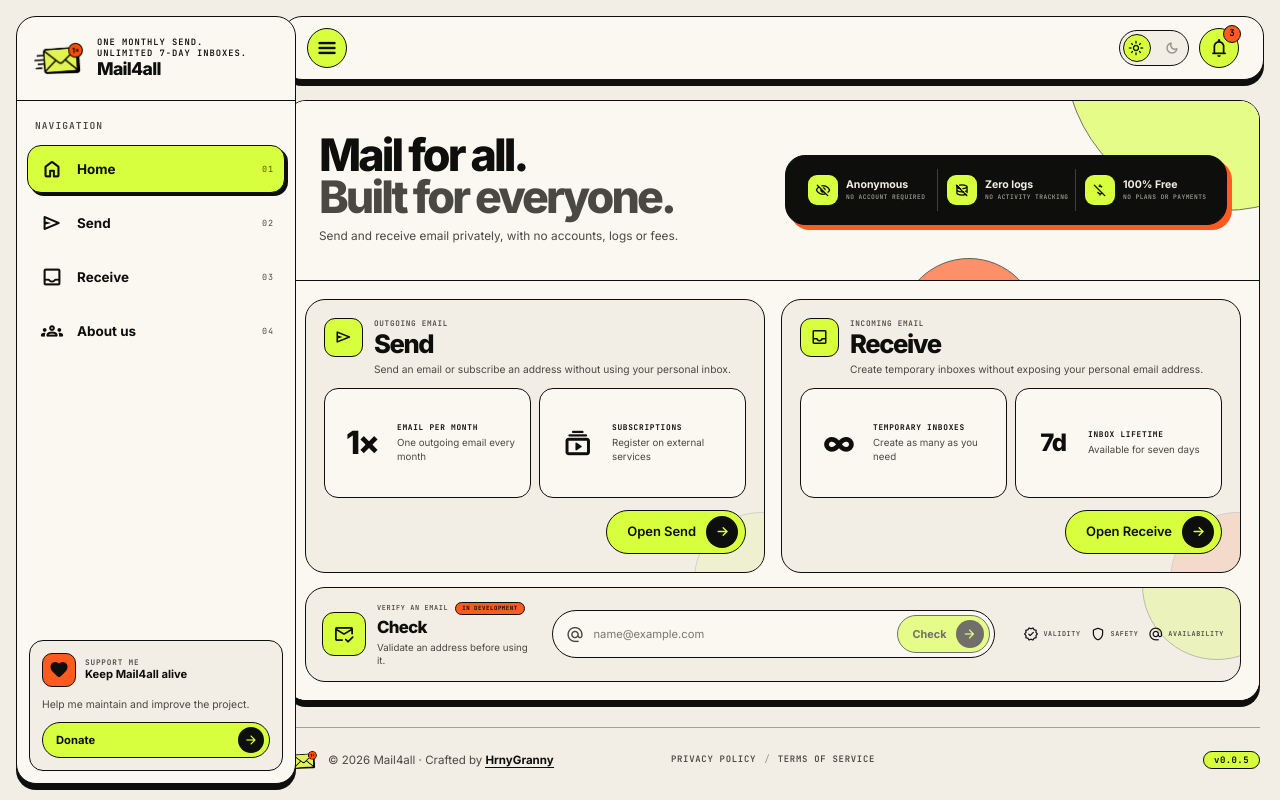
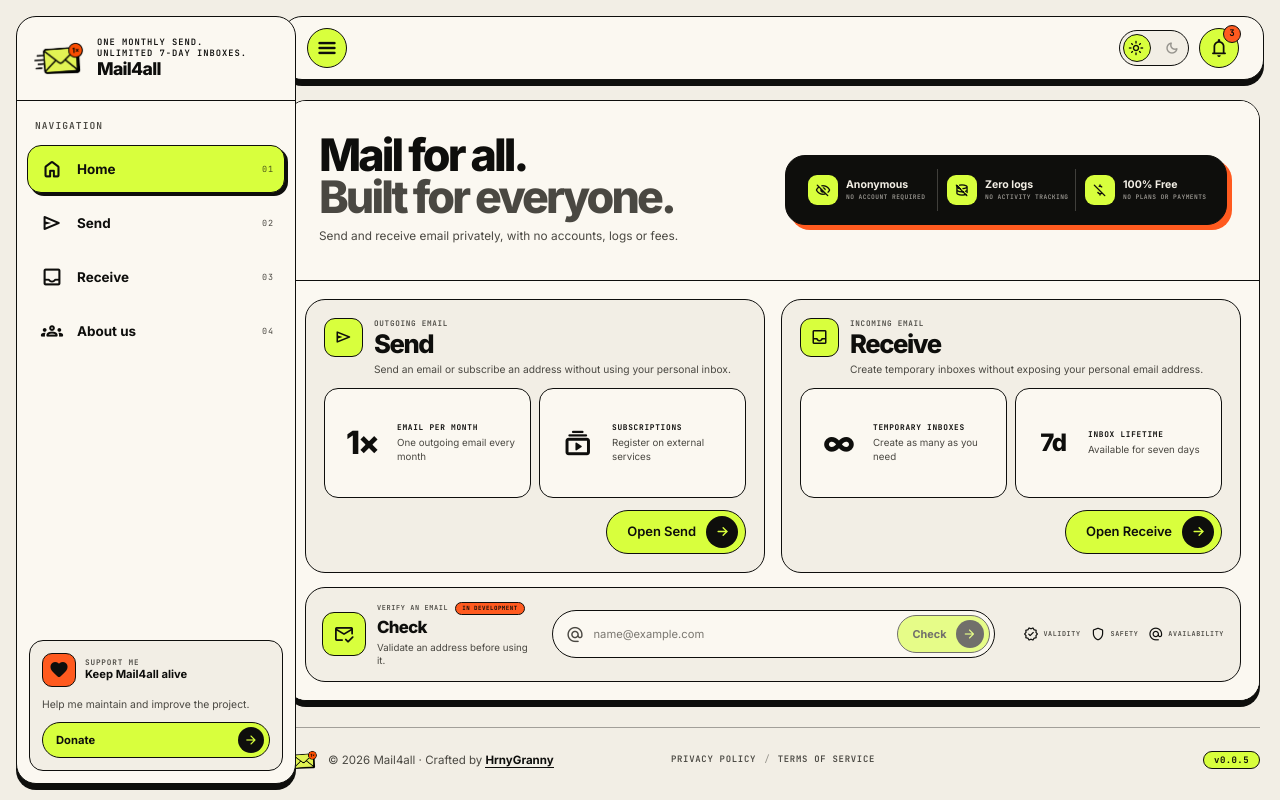
Before and after one commit to HrnyGranny/Mail4all, a Vue app in the folder Mail4all/frontend/: page / in a window 1280 px wide. Built offline with nearby package versions, Linux system fonts and the light colour scheme.

Commit message:
v0.0.6 - Scroll fixed + footer

```diff
--- a/Mail4all/frontend/src/components/sections/Home.vue
+++ b/Mail4all/frontend/src/components/sections/Home.vue
@@ -13,16 +13,6 @@ const handleSectionChange = (view) => {
     <article class="home-card">
       <!-- Hero -->
       <header class="home-hero">
-        <div
-          class="home-hero__shape home-hero__shape--chartreuse"
-          aria-hidden="true"
-        ></div>
-
-        <div
-          class="home-hero__shape home-hero__shape--orange"
-          aria-hidden="true"
-        ></div>
-
         <div class="container-fluid position-relative z-1 p-0">
           <div class="row align-items-center g-4">
             <div class="col-12 col-lg-5 col-xl-6">
@@ -275,11 +265,6 @@ const handleSectionChange = (view) => {
 
             <!-- Email checker -->
             <section class="home-checker">
-              <div
-                class="home-checker__decoration"
-                aria-hidden="true"
-              ></div>
-
               <div class="row align-items-center g-3 position-relative z-1">
                 <div class="col-12 col-md-4 col-xl-3">
                   <div class="home-checker__identity">
@@ -460,39 +445,6 @@ const handleSectionChange = (view) => {
   overflow: hidden;
 }
 
-.home-hero__shape {
-  position: absolute;
-
-  border: var(--border-width) solid var(--color-on-accent);
-  border-radius: 50%;
-
-  pointer-events: none;
-}
-
-.home-hero__shape--chartreuse {
-  top: -210px;
-  right: -125px;
-
-  width: 320px;
-  height: 320px;
-
-  background-color: var(--color-chartreuse);
-
-  opacity: 0.58;
-}
-
-.home-hero__shape--orange {
-  right: 220px;
-  bottom: -118px;
-
-  width: 140px;
-  height: 140px;
-
-  background-color: var(--color-tangerine);
-
-  opacity: 0.65;
-}
-
 .home-hero__content {
   min-width: 0;
   max-width: 760px;
@@ -689,29 +641,6 @@ const handleSectionChange = (view) => {
   box-shadow: 4px 4px 0 var(--color-ink);
 
   transform: translateY(-2px);
-}
-
-.home-service::after {
-  content: "";
-
-  position: absolute;
-  right: -65px;
-  bottom: -75px;
-
-  width: 135px;
-  height: 135px;
-
-  background-color: var(--color-chartreuse);
-
-  border: var(--border-width) solid var(--color-on-accent);
-  border-radius: 50%;
-
-  opacity: 0.13;
-  pointer-events: none;
-}
-
-.home-service--receive::after {
-  background-color: var(--color-tangerine);
 }
 
 .home-service__main,
@@ -952,23 +881,6 @@ const handleSectionChange = (view) => {
     border-color var(--transition-normal);
 }
 
-.home-checker__decoration {
-  position: absolute;
-  top: -78px;
-  right: -52px;
-
-  width: 150px;
-  height: 150px;
-
-  background-color: var(--color-chartreuse);
-
-  border: var(--border-width) solid var(--color-on-accent);
-  border-radius: 50%;
-
-  opacity: 0.24;
-  pointer-events: none;
-}
-
 .home-checker__identity {
   min-width: 0;
 
@@ -1364,16 +1276,6 @@ const handleSectionChange = (view) => {
     padding: 22px 18px;
   }
 
-  .home-hero__shape--chartreuse {
-    top: -195px;
-    right: -125px;
-  }
-
-  .home-hero__shape--orange {
-    right: 40px;
-    bottom: -110px;
-  }
-
   .home-guarantees {
     padding: 10px;
   }
```
